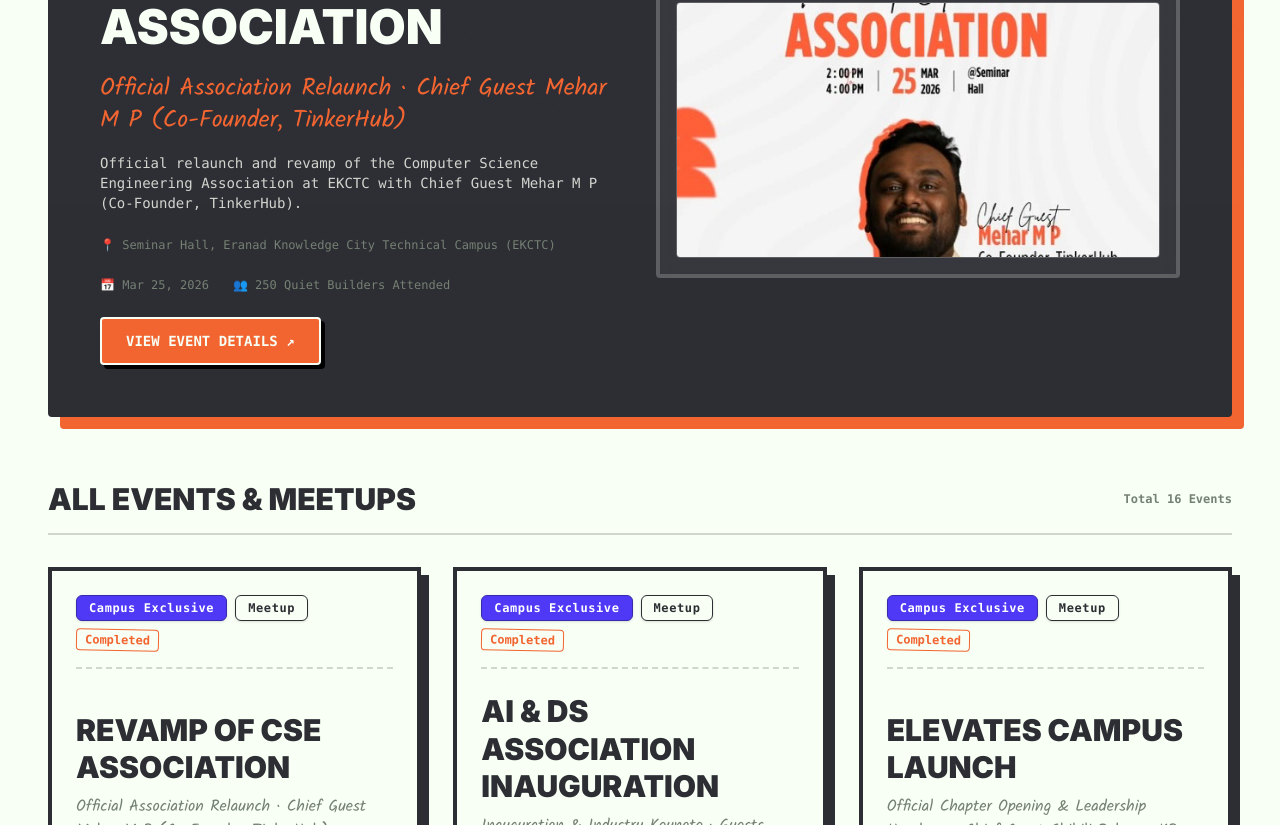
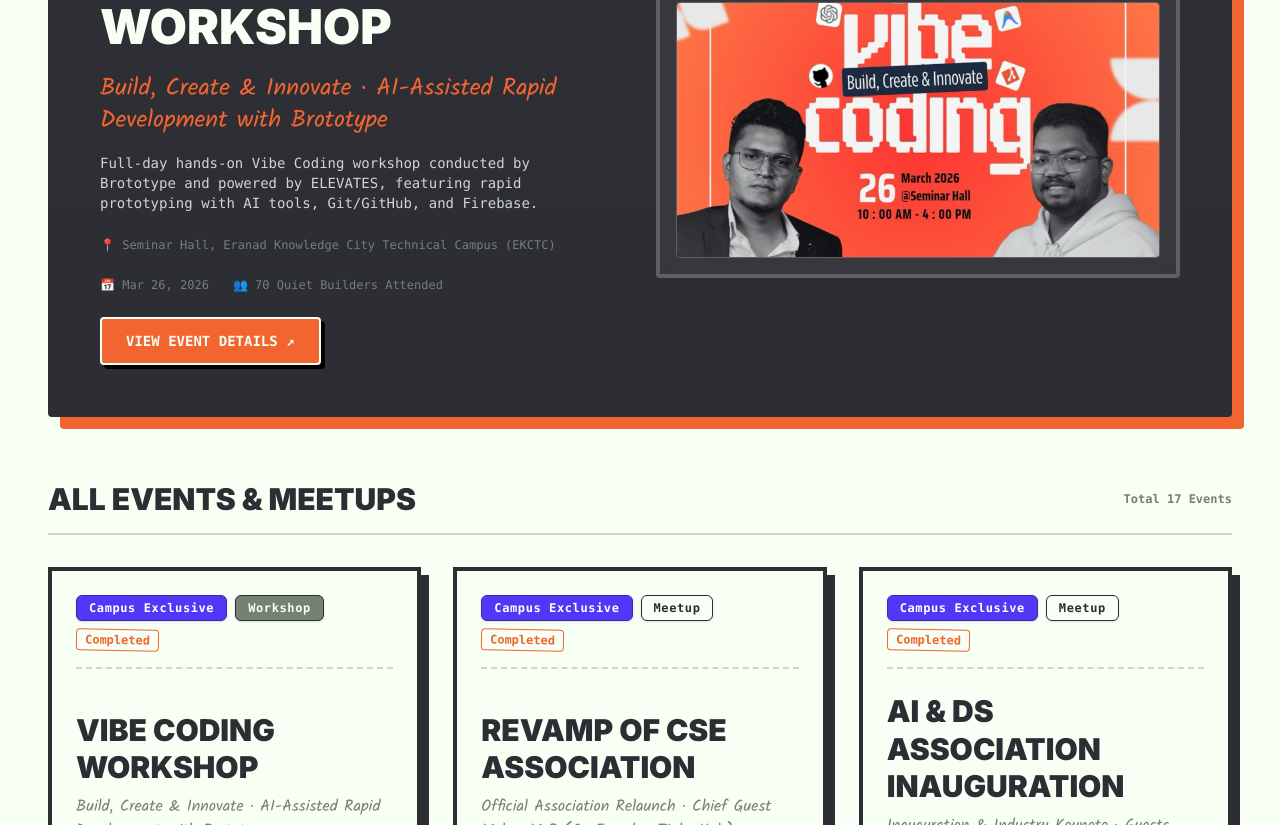
Before and after one commit to Elevates-Foundation/Elevates-web, a Next.js app: page /events in a window 1280 px wide. Shown: the part 595-1420 px from the top of the page. Built offline with nearby package versions, Linux system fonts and the light colour scheme.

Commit message:
feat(events): add Vibe Coding Workshop conducted by Brototype with Jobin Selvanose & Umar Muqthar

```diff
--- a/src/components/programs.tsx
+++ b/src/components/programs.tsx
@@ -4,6 +4,7 @@
 import Doodle from "@/components/doodle";
 
 const PROGRAMS = [
+    { name: "VIBE CODING (BROTOTYPE)", type: "WORKSHOP & AI DEV", status: "COMPLETED", slug: "vibe-coding-brototype" },
     { name: "CSE REVAMP", type: "ASSOCIATION & TINKERHUB", status: "COMPLETED", slug: "cse-association-revamp-mehar" },
     { name: "AI & DS INAUGURATION", type: "ASSOCIATION & ELYST AI", status: "COMPLETED", slug: "aids-association-inauguration" },
     { name: "CAMPUS LAUNCH", type: "CHAPTER OPENING", status: "COMPLETED", slug: "elevates-campus-launch-ekctc" },
@@ -22,7 +23,6 @@
     { name: "CYBERSEC BASICS", type: "WORKSHOP", status: "COMPLETED", slug: "cybersec-basics" },
     { name: "BUILD-A-THON", type: "USELESS PROJECTS", status: "COMING SOON", slug: "build-a-thon" },
     { name: "UI/UX DESIGN", type: "WORKSHOP", status: "COMING SOON", slug: "figma-make-a-thon-onam" },
-    { name: "BUG HUNT", type: "CHALLENGE", status: "COMING SOON", slug: "cybersec-escape-room" },
     { name: "ESCAPE ROOM", type: "CYBERSEC CHALLENGE", status: "COMING SOON", slug: "cybersec-escape-room" },
     { name: "HACKATHON-LITE", type: "CAPSTONE", status: "COMING SOON", slug: "build-a-thon" },
 ];
--- a/src/data/chapters/eranad-knowledge-city.ts
+++ b/src/data/chapters/eranad-knowledge-city.ts
@@ -127,6 +127,12 @@
       headcount: 250,
       description: "Coordinated CSE department relaunch event with Chief Guest Moosa Mehar MP (Co-Founder & CEO, TinkerHub). Rebuilt association website live on stage in 60 minutes.",
     },
+    {
+      title: "Vibe Coding Workshop — Brototype",
+      date: "March 26, 2026",
+      headcount: 70,
+      description: "Hands-on AI-assisted coding & rapid prototyping workshop led by Jobin Selvanose and Umar Muqthar from Brototype.",
+    },
   ],
   projects: [
     {
--- a/src/data/events.ts
+++ b/src/data/events.ts
@@ -1,6 +1,37 @@
 import { EventItem } from "@/types/event";
 
 export const EVENTS: EventItem[] = [
+  {
+    id: "vibe-coding-brototype",
+    slug: "vibe-coding-brototype",
+    title: "VIBE CODING WORKSHOP",
+    tagline: "Build, Create & Innovate · AI-Assisted Rapid Development with Brototype",
+    description: "Full-day hands-on Vibe Coding workshop conducted by Brototype and powered by ELEVATES, featuring rapid prototyping with AI tools, Git/GitHub, and Firebase.",
+    fullDescription: "Elevates - Vibe Coding Workshop Conducted by Brototype ⚡\n\nBuild, Create & Innovate with modern AI-driven developer workflows!\n\n📅 Date: 26th March 2026 (Thursday)\n⏰ Time: 10:00 AM – 4:00 PM\n📍 Venue: Seminar Hall, Eranad Knowledge City (EKC) Technical Campus\n\n🎙️ Speakers & Mentors:\n• Jobin Selvanose — Lead Software Engineer & Content Creator, Brototype\n• Umar Muqthar — Head of Placements at Brototype\n\nOrganized by: ELEVATES\nPartnered by: Brototype\n\n🔹 What you’ll learn:\n• Fundamentals of Vibe Coding & AI-assisted development\n• Accelerating full-stack prototyping with LLM coding agents\n• Version control best practices with Git & GitHub\n• Real-time backend setup & rapid deployment using Firebase\n• Building and shipping functional web applications in hours\n\n💻 Important Instructions & Requirements:\nTo ensure a productive hands-on experience, all participants must adhere to the following:\n• Individual Hardware: Every student must bring their own laptop. Laptop sharing is strictly prohibited due to the nature of the technical sessions.\n• Mandatory Software Installation: Please ensure the following are installed and configured on your system before arriving at the venue:\n  1. Antigravity / AI Coding IDE\n  2. Git\n  3. GitHub Account\n  4. Firebase CLI & Account",
+    format: "Campus Exclusive",
+    category: "Workshop",
+    status: "Completed",
+    startDate: "Mar 26, 2026",
+    endDate: "Mar 26, 2026",
+    startTime: "10:00 AM",
+    endTime: "4:00 PM",
+    isoStartDate: "2026-03-26T10:00:00+05:30",
+    isoEndDate: "2026-03-26T16:00:00+05:30",
+    venue: "Seminar Hall, Eranad Knowledge City Technical Campus (EKCTC)",
+    locationName: "",
+    organizer: [
+      { name: "ELEVATES" },
+      { name: "Brototype" },
+    ],
+    hosts: [
+      { name: "Jobin Selvanose", role: "Lead Software Engineer & Content Creator, Brototype" },
+      { name: "Umar Muqthar", role: "Head of Placements, Brototype" }
+    ],
+    topics: ["Vibe Coding", "AI-Assisted Coding", "Antigravity", "Git & GitHub", "Firebase Deployment", "Rapid Prototyping"],
+    attendeesCount: 70,
+    coverImage: "/images/events/vibe-coding-brototype.jpeg",
+    featured: true
+  },
   {
     id: "cse-association-revamp-mehar",
     slug: "cse-association-revamp-mehar",
@@ -21,15 +52,13 @@
     locationName: "",
     organizer: [
       { name: "ELEVATES" },
-      { name: "Celestia (CSE)" },
       { name: "Dept of CSE" },
-      { name: "IEDC EKCTC" }
     ],
     hosts: [
       { name: "Mehar M P", role: "Chief Guest · Co-Founder, TinkerHub" }
     ],
     topics: ["CSE Association", "Celestia", "TinkerHub", "Tech Leadership", "Community Relaunch", "Open Source & Building"],
-    attendeesCount: 250,
+    attendeesCount: 80,
     coverImage: "/images/events/cse-association-revamp-mehar.jpeg",
     featured: true
   },
```
Also changed, not shown: public/images/events/vibe-coding-brototype.jpeg (added).
